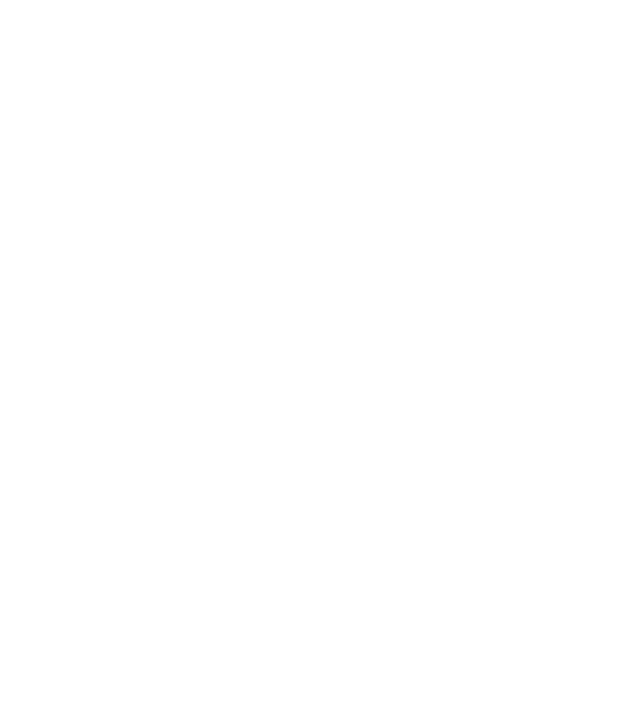
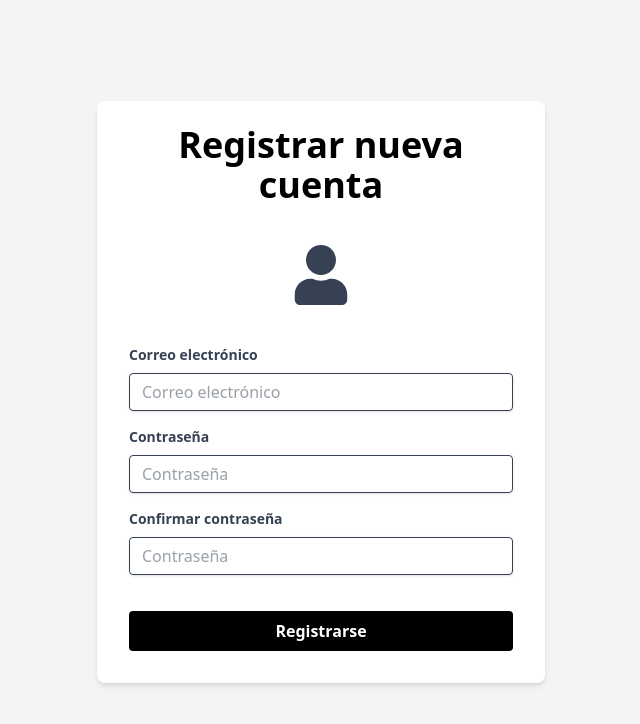
Before and after one commit to CarlosDaniel111/hackathon-itc, a React (Vite) app in the folder frontend/: page /signup in a window 1280 px wide. Before the commit this address had no page. Shown: the top 724 px of the page, without its empty margins (319-959 px from the left). Built offline with nearby package versions, Linux system fonts and the light colour scheme.

Commit message:
Add login & signup pages

```diff
--- a/frontend/package.json
+++ b/frontend/package.json
@@ -16,6 +16,7 @@
     "normalize.css": "^8.0.1",
     "react": "^19.1.0",
     "react-dom": "^19.1.0",
+    "react-icons": "^5.5.0",
     "react-router-dom": "^6.23.1",
     "tailwindcss": "^4.1.7"
   },
--- /dev/null
+++ b/frontend/src/pages/LoginPage.jsx
@@ -0,0 +1,53 @@
+import { FaUser } from "react-icons/fa";
+import { Link } from "react-router-dom";
+
+export const LoginPage = () => {
+  return (
+    <div className="flex flex-col items-center justify-center min-h-screen bg-gray-100">
+      <div className="bg-white shadow-md rounded-lg px-8 pt-6 pb-8 mb-4 w-full max-w-md">
+        <h1 className="text-4xl font-bold mb-4 text-center">Iniciar sesión</h1>
+        <FaUser className="text-6xl text-gray-700 mx-auto mt-10 mb-10" />
+        <form className="w-full">
+          <div className="mb-4">
+            <label className="block text-gray-700 text-sm font-bold mb-2" htmlFor="email">
+              Correo electrónico
+            </label>
+            <input
+              className="shadow appearance-none border rounded w-full py-2 px-3 text-gray-700 leading-tight focus:outline-none focus:shadow-outline"
+              id="email"
+              type="email"
+              placeholder="Correo electrónico"
+              required
+            />
+          </div>
+          <div className="mb-6">
+            <label className="block text-gray-700 text-sm font-bold mb-2" htmlFor="password">
+              Contraseña
+            </label>
+            <input
+              className="shadow appearance-none border rounded w-full py-2 px-3 text-gray-700 mb-3 leading-tight focus:outline-none focus:shadow-outline"
+              id="password"
+              type="password"
+              placeholder="Contraseña"
+              required
+            />
+          </div>
+          <div className="flex flex-col">
+            <button
+              className="bg-black hover:bg-gray-700 text-white font-bold py-2 px-4 rounded focus:outline-none focus:shadow-outline"
+              type="submit"
+            >
+              Iniciar sesión
+            </button>
+          </div>
+        </form>
+        <div className="mt-4 text-center">
+          <p className="text-sm">¿No tienes una cuenta? <Link to="/signup" className="hover:text-gray-700">Regístrate</Link></p>
+        </div>
+        <div className="mt-4 text-center">
+          <p className="text-sm"><a href="#" className="hover:text-gray-700">¿Olvidaste tu contraseña?</a></p>
+        </div>
+      </div>
+    </div>
+  );
+}
--- /dev/null
+++ b/frontend/src/pages/SignupPage.jsx
@@ -0,0 +1,58 @@
+import { FaUser } from "react-icons/fa";
+
+export const SignupPage = () => {
+  return (
+    <div className="flex flex-col items-center justify-center min-h-screen bg-gray-100">
+      <div className="bg-white shadow-md rounded-lg px-8 pt-6 pb-8 mb-4 w-full max-w-md">
+        <h1 className="text-4xl font-bold mb-4 text-center">Registrar nueva cuenta</h1>
+        <FaUser className="text-6xl text-gray-700 mx-auto mt-10 mb-10" />
+        <form className="w-full">
+          <div className="mb-4">
+            <label className="block text-gray-700 text-sm font-bold mb-2" htmlFor="email">
+              Correo electrónico
+            </label>
+            <input
+              className="shadow appearance-none border rounded w-full py-2 px-3 text-gray-700 leading-tight focus:outline-none focus:shadow-outline"
+              id="email"
+              type="email"
+              placeholder="Correo electrónico"
+              required
+            />
+          </div>
+          <div className="mb-4">
+            <label className="block text-gray-700 text-sm font-bold mb-2" htmlFor="password">
+              Contraseña
+            </label>
+            <input
+              className="shadow appearance-none border rounded w-full py-2 px-3 text-gray-700 leading-tight focus:outline-none focus:shadow-outline"
+              id="password"
+              type="password"
+              placeholder="Contraseña"
+              required
+            />
+          </div>
+          <div className="mb-6">
+            <label className="block text-gray-700 text-sm font-bold mb-2" htmlFor="password">
+              Confirmar contraseña
+            </label>
+            <input
+              className="shadow appearance-none border rounded w-full py-2 px-3 text-gray-700 mb-3 leading-tight focus:outline-none focus:shadow-outline"
+              id="password"
+              type="password"
+              placeholder="Contraseña"
+              required
+            />
+          </div>
+          <div className="flex flex-col">
+            <button
+              className="bg-black hover:bg-gray-700 text-white font-bold py-2 px-4 rounded focus:outline-none focus:shadow-outline"
+              type="submit"
+            >
+              Registrarse
+            </button>
+          </div>
+        </form>
+      </div>
+    </div>
+  );
+}
--- a/frontend/src/router/AppRouter.jsx
+++ b/frontend/src/router/AppRouter.jsx
@@ -1,10 +1,14 @@
 import { BrowserRouter, Routes, Route, Navigate } from "react-router-dom";
 import { HomePage } from "../pages/HomePage";
+import { LoginPage } from "../pages/LoginPage";
+import { SignupPage } from "../pages/SignupPage";
 export const AppRouter = () => {
   return (
     <BrowserRouter>
       <Routes>
         <Route path="/" element={<HomePage />} />
+        <Route path="/login" element={<LoginPage />} />
+        <Route path="/signup" element={<SignupPage />} />
       </Routes>
     </BrowserRouter>
   );
```
Also changed, not shown: 1 other file (tests, documents, lock files or other folders).
